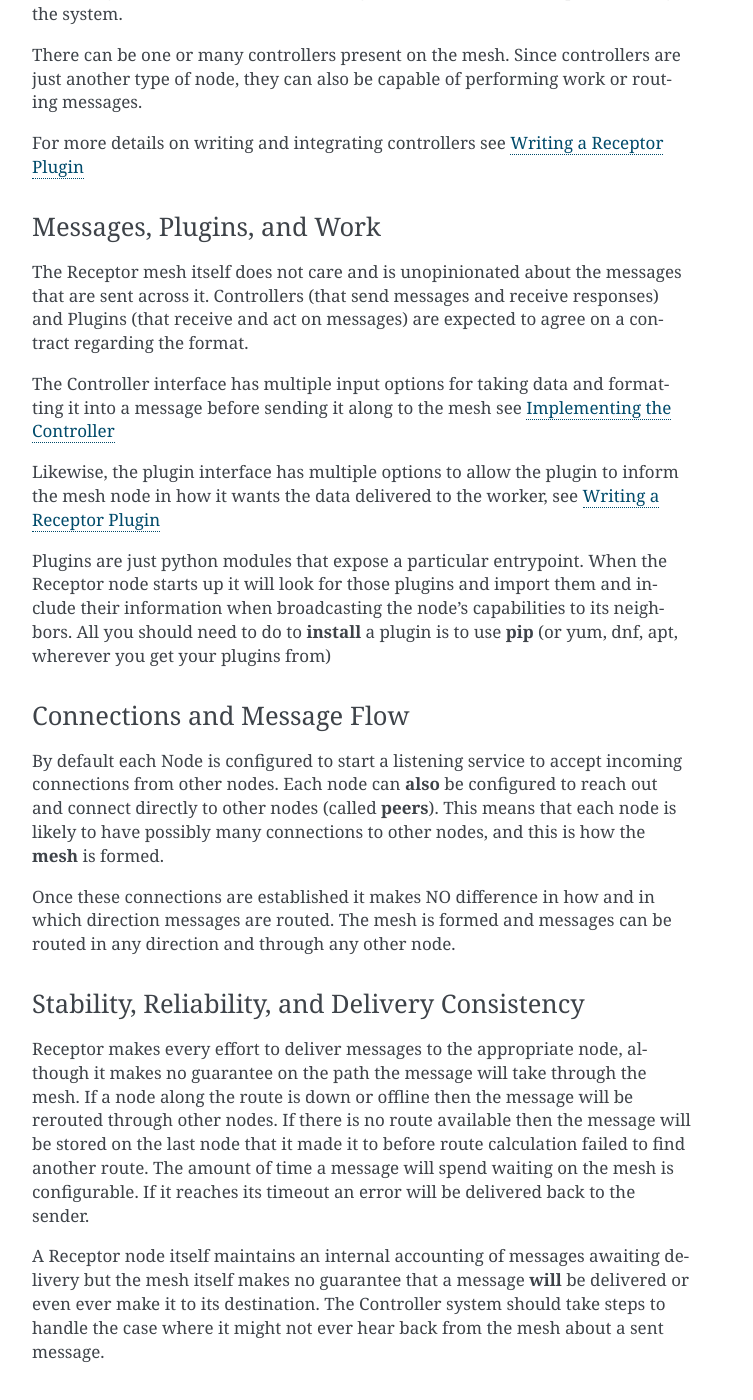
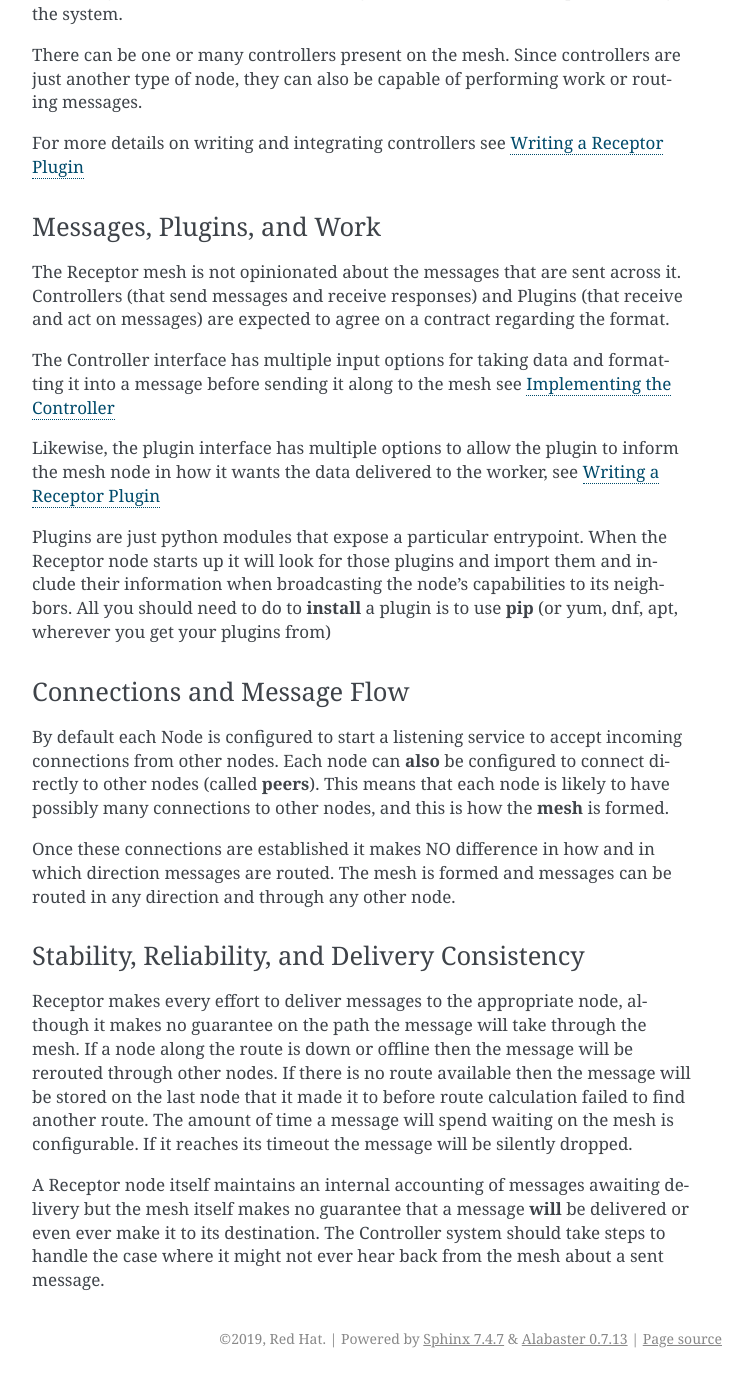
Before and after one commit to project-receptor/python-receptor, a Sphinx documentation site: the page built from docs/intro.rst, in a window 1280 px wide and 1400 px high, scrolled down 1235 px. Shown: the whole window, without its empty margins (388-1141 px from the left). Built offline with Sphinx 7.4.7, drawn with Linux system fonts in a browser that asks for light colours; after the commit the page ends 2613 px from its top, so only the background shows below that.

Commit message:
Wording changes based on feedback

```diff
--- a/docs/intro.rst
+++ b/docs/intro.rst
@@ -67,7 +67,7 @@
 Messages, Plugins, and Work
 ^^^^^^^^^^^^^^^^^^^^^^^^^^^
 
-The Receptor mesh itself does not care and is unopinionated about the messages that are
+The Receptor mesh is not opinionated about the messages that are
 sent across it. Controllers (that send messages and receive responses) and Plugins (that
 receive and act on messages) are expected to agree on a contract regarding the format.
 
@@ -88,7 +88,7 @@
 ^^^^^^^^^^^^^^^^^^^^^^^^^^^^
 
 By default each Node is configured to start a listening service to accept incoming
-connections from other nodes. Each node can **also** be configured to reach out and connect
+connections from other nodes. Each node can **also** be configured to connect
 directly to other nodes (called **peers**). This means that each node is likely to have
 possibly many connections to other nodes, and this is how the **mesh** is formed.
 
@@ -106,8 +106,7 @@
 is down or offline then the message will be rerouted through other nodes. If there is no
 route available then the message will be stored on the last node that it made it to before
 route calculation failed to find another route. The amount of time a message will spend waiting
-on the mesh is configurable. If it reaches its timeout an error will be delivered back to the
-sender.
+on the mesh is configurable. If it reaches its timeout the message will be silently dropped.
 
 A Receptor node itself maintains an internal accounting of messages awaiting delivery but the
 mesh itself makes no guarantee that a message **will** be delivered or even ever make it to its
```
